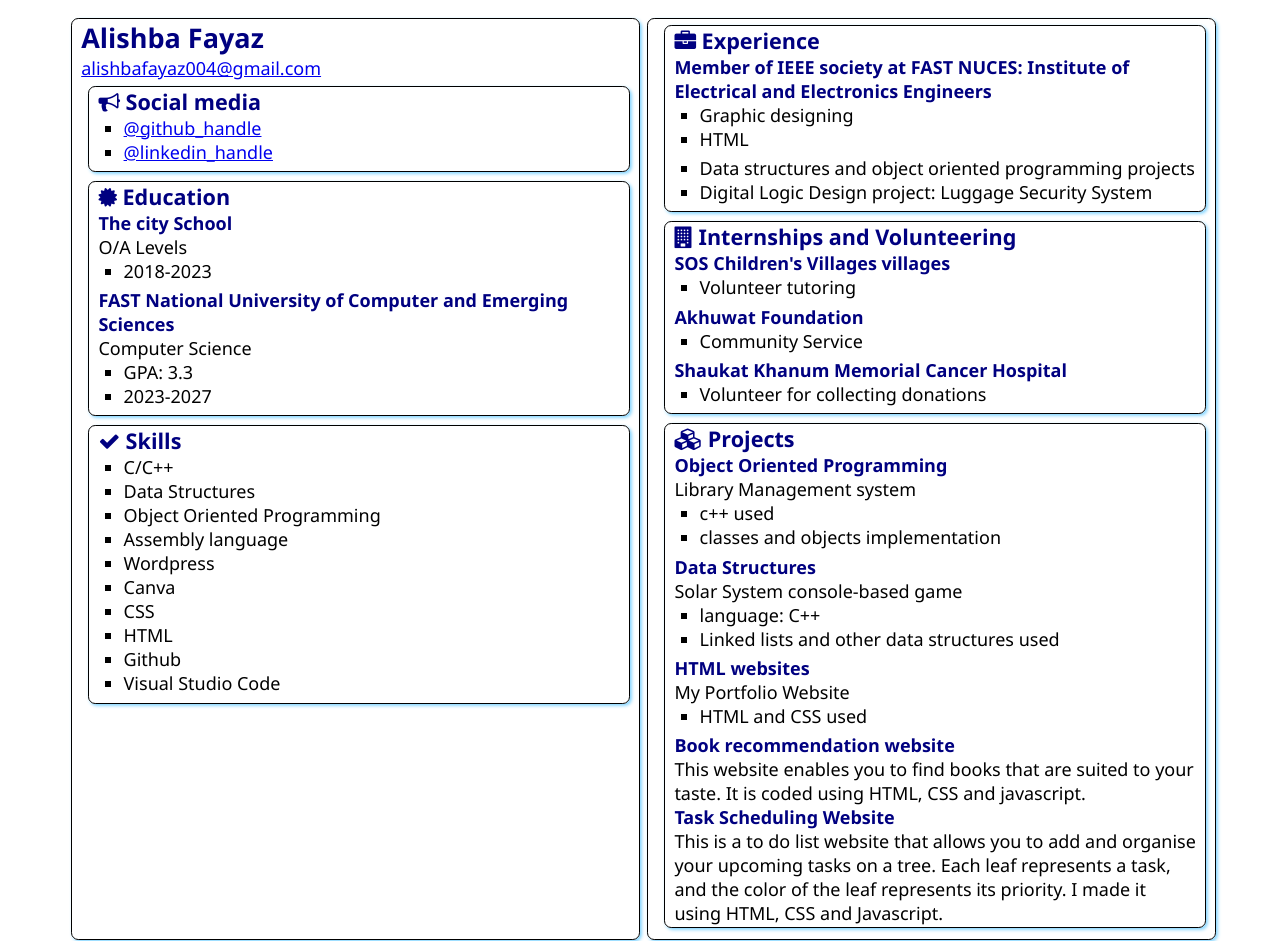
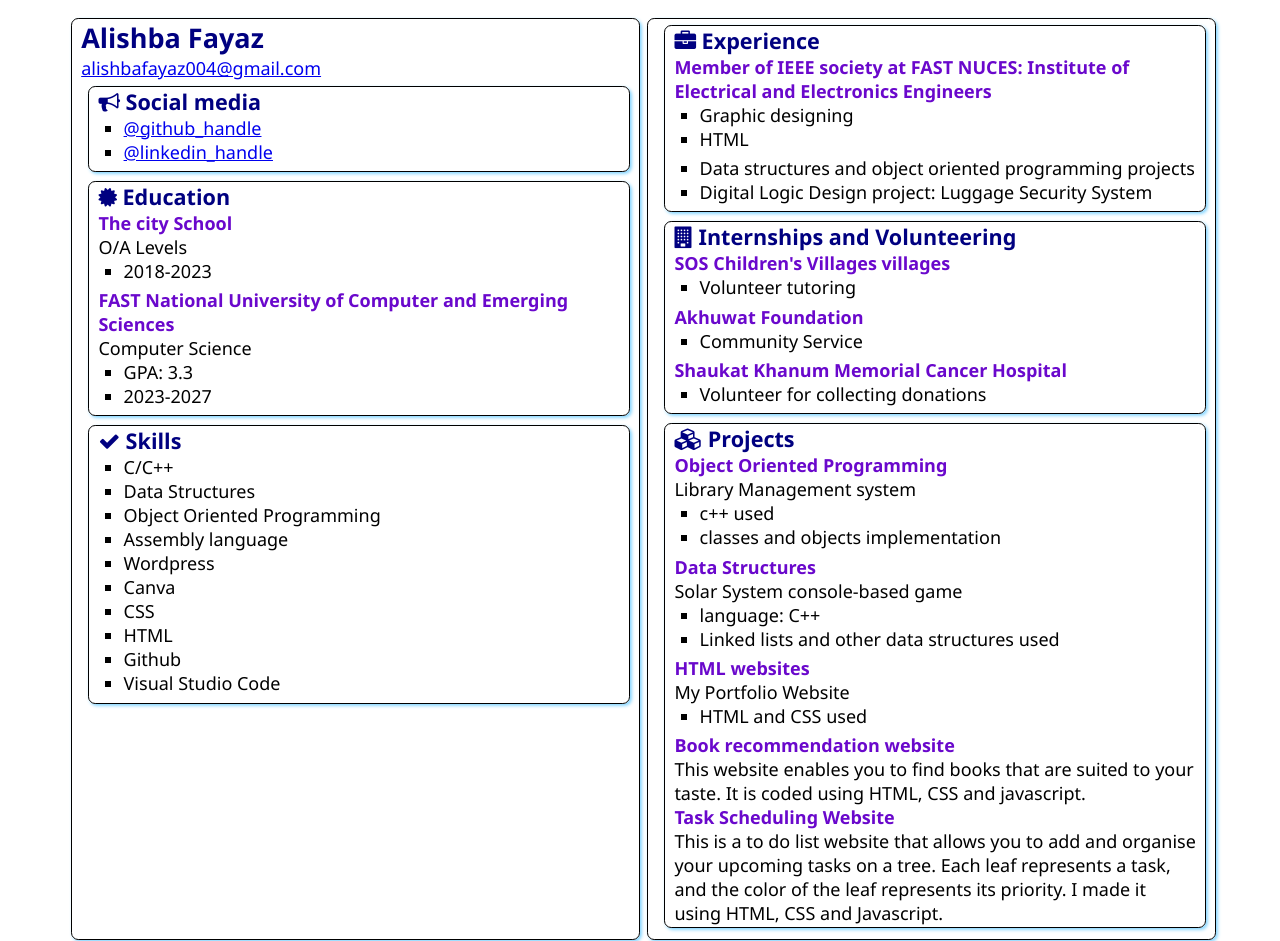
Before and after one commit to Alishba-Fayaz/my-static_website_portfolio, a plain HTML site: page src/index.html in a window 1280 px wide. Shown: the top 941 px of the page. Drawn offline with Linux system fonts and the light colour scheme.

Commit message:
Update style.css

```diff
--- a/src/style.css
+++ b/src/style.css
@@ -35,7 +35,7 @@ h2 {
 }
 
 h3 {
-    color: navy;
+    color: #6a08cc;
     font-size: 1em;
     margin: 0em;
 }
```
